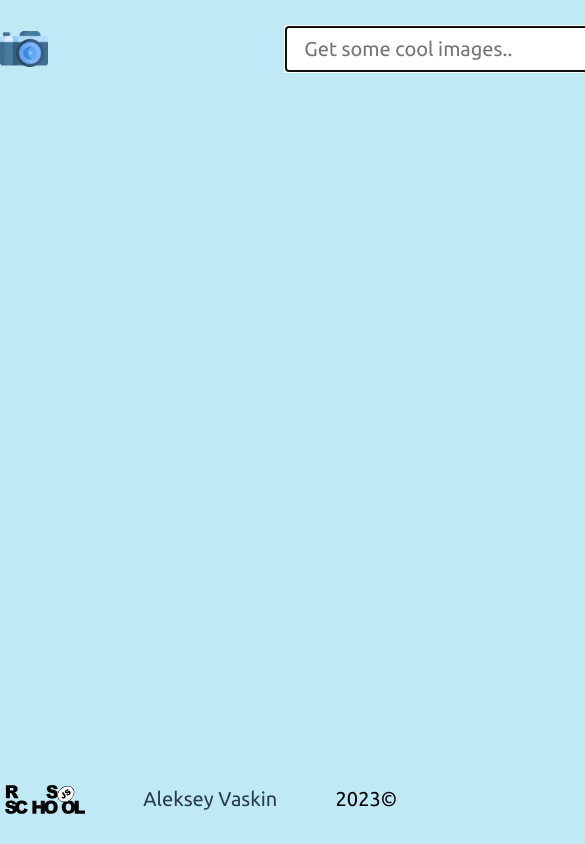
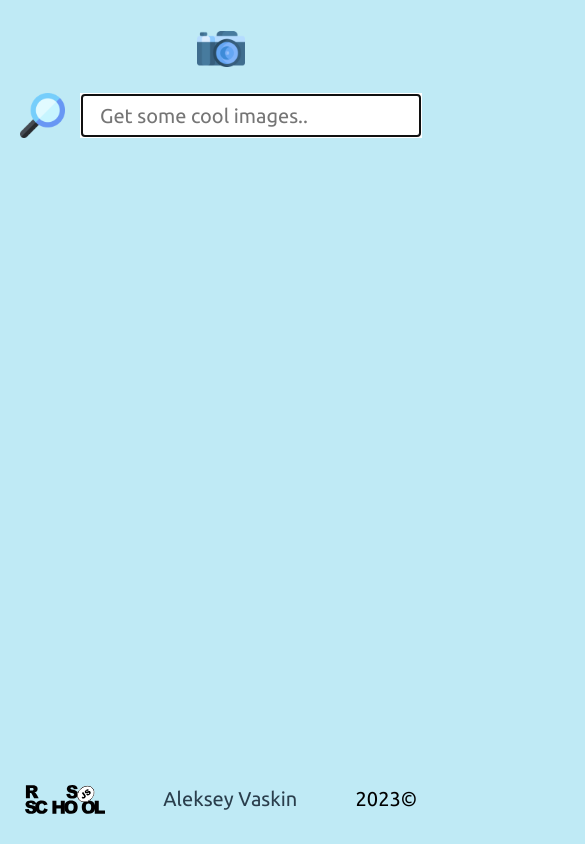
Before and after one commit to KikiJiki85/rs-preshool-projects, a website: page image-gallery/index.html in a window 390 px wide. Shown: the top 844 px of the page, 585 px wide, since content can reach past the window. Drawn offline with Linux system fonts and the light colour scheme; no server answers.

Commit message:
feat: add adaptive css and js fetch try catch

```diff
--- a/image-gallery/assets/js/index.js
+++ b/image-gallery/assets/js/index.js
@@ -6,8 +6,12 @@ document.addEventListener('DOMContentLoaded', () => {
     const imageGallery = document.querySelector('.image-gallery');
 
     async function getImages(query = '') {
-        const res = await fetch(`${URL}${query}`);
-        return await res.json();
+        try {
+          const res = await fetch(`${URL}${query}`);
+          return await res.json();
+        } catch (err) {
+          console.error(err);
+        }
       }
 
       function render(data) {
@@ -15,29 +19,16 @@ document.addEventListener('DOMContentLoaded', () => {
           data.then(el => {
             el.forEach(({ urls, links }) => {
               const fragment = document.createDocumentFragment();
-
               const a = fragment.appendChild(document.createElement('a'));
               const img = a.appendChild(document.createElement('img'));
+
               a.classList.add('image-gallery__link');
               img.classList.add('image-gallery__img');
               a.href = links.download;
               a.target = '_blank';
               img.src = urls.regular;
-              console.log(urls);
+
               imageGallery.appendChild(fragment);
-
-              // const img = document.createElement('img');
-              // const a = document.createElement('a');
-
-              // a.classList.add('image-gallery__link');
-              // img.classList.add('image-gallery__img');
-
-              // a.href = links.download;
-              // a.target = '_blank';
-              // img.src = urls.small;
-
-              // a.append(img);
-              // imageGallery.append(a);
             })
           })
         } catch (err) {
--- a/image-gallery/sass/header.scss
+++ b/image-gallery/sass/header.scss
@@ -27,3 +27,15 @@
         }
     }
 }
+
+@media (max-width: 860px) {
+    .header {
+        flex-direction: column;
+        align-items: center;
+        gap: 20px;
+
+        &__form {
+            width: 100%;
+        }
+    }
+}
--- a/image-gallery/sass/image-gallery.scss
+++ b/image-gallery/sass/image-gallery.scss
@@ -30,3 +30,17 @@
         }
     }
 }
+
+@media (max-width: 768px) {
+    .image-gallery {
+        grid-template-columns: repeat(3, 1fr);
+        grid-auto-rows: 180px;
+        gap: 15px;
+    }
+}
+
+@media (max-width: 600px) {
+    .image-gallery {
+        grid-template-columns: repeat(2, 1fr);
+    }
+}
--- a/image-gallery/sass/scaffolding.scss
+++ b/image-gallery/sass/scaffolding.scss
@@ -30,7 +30,8 @@ input[type='radio'].visually-hidden {
 .page-body {
     max-width: 1550px;
     margin: 0 auto;
-    padding: 0;
+    padding-left: 20px;
+    padding-right: 20px;
     font-family: $main-font, Arial, sans-serif;
     font-size: 20px;
     line-height: 40px;
```
Also changed, not shown: image-gallery/css/style.css, 1 other file.
